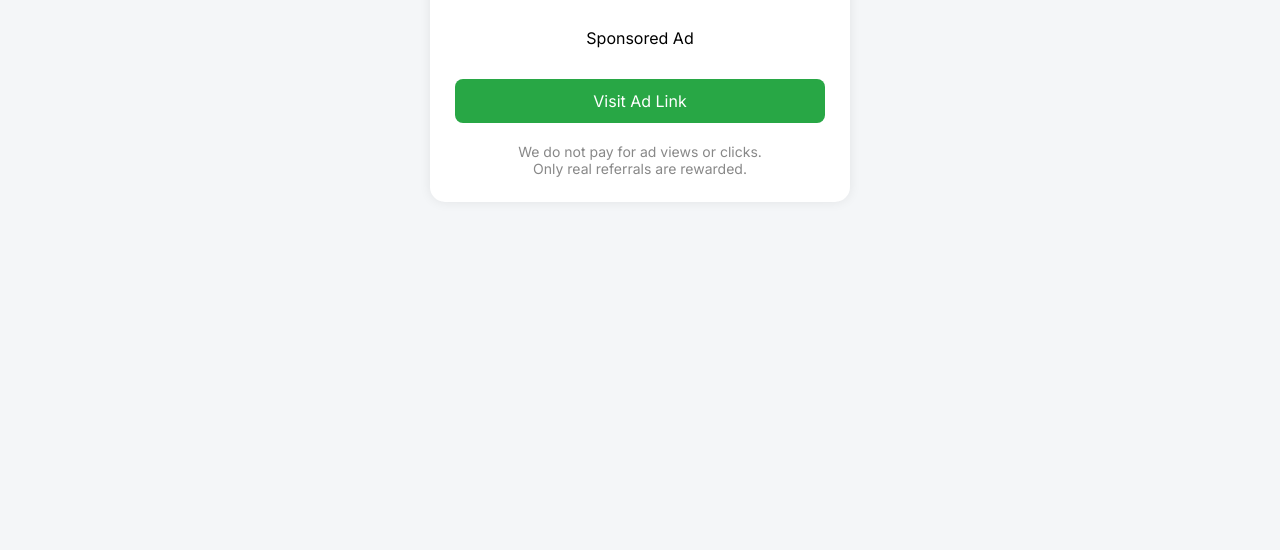
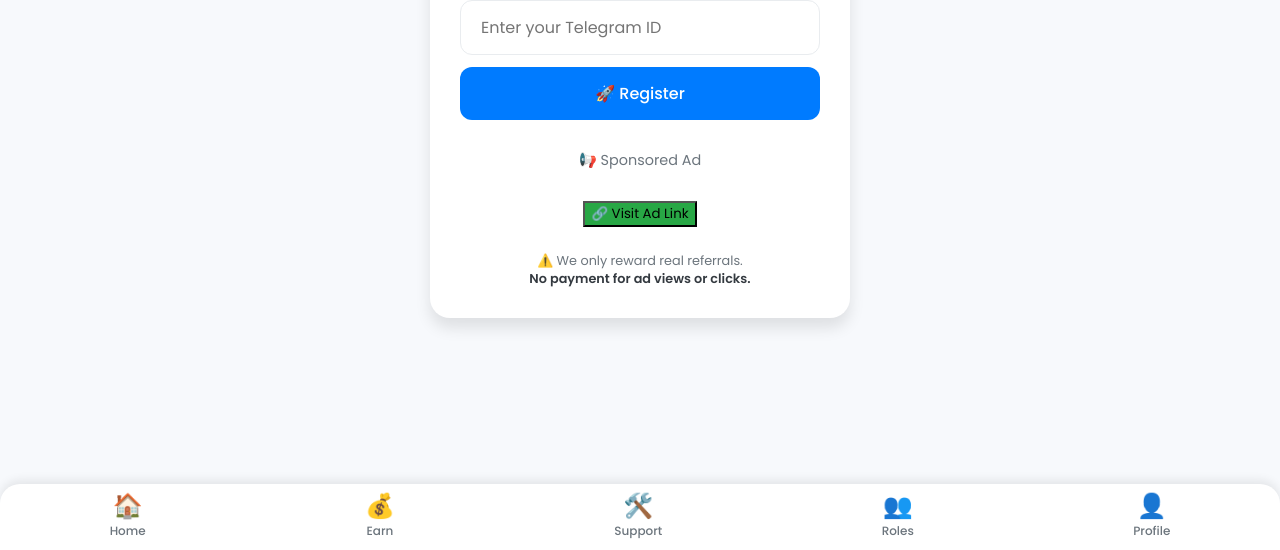
Before and after one commit to hridoyskill/Hridoy-Skill-, a plain HTML site: page index.html in a window 1280 px wide. Shown: the part 250-800 px from the top of the page. Drawn offline with Linux system fonts and the light colour scheme.

Commit message:
Add files via upload

```diff
--- a/index.html
+++ b/index.html
@@ -1,97 +1,204 @@
 <!DOCTYPE html>
 <html lang="en">
 <head>
-  <meta charset="UTF-8">
-  <title>SafeEarn - Referral Dashboard</title>
-  <meta name="viewport" content="width=device-width, initial-scale=1.0">
-  <link href="https://fonts.googleapis.com/css2?family=Inter&display=swap" rel="stylesheet">
+  <meta charset="UTF-8" />
+  <title>SafeEarn Dashboard</title>
+  <meta name="viewport" content="width=device-width, initial-scale=1.0" />
+  <link href="https://fonts.googleapis.com/css2?family=Poppins:wght@400;500;600&display=swap" rel="stylesheet">
   <style>
+    :root {
+      --primary-color: #007bff;
+      --primary-hover: #0056b3;
+      --secondary-color: #28a745;
+      --secondary-hover: #218838;
+      --background-light: #f7f9fc;
+      --card-bg: #ffffff;
+      --text-color-dark: #343a40;
+      --text-color-light: #6c757d;
+      --border-color: #e9ecef;
+      --shadow-sm: 0 4px 6px rgba(0, 0, 0, 0.05);
+      --shadow-md: 0 10px 15px rgba(0, 0, 0, 0.1);
+    }
     * {
       box-sizing: border-box;
-      font-family: 'Inter', sans-serif;
+      font-family: 'Poppins', sans-serif;
     }
     body {
-      background: #f4f6f8;
+      background: var(--background-light);
       margin: 0;
-      padding: 0;
+      padding: 0 0 80px; /* নিচের নেভিগেশন বারের জন্য প্যাডিং */
+      display: flex;
+      justify-content: center;
+      align-items: center;
+      min-height: 100vh;
+      color: var(--text-color-dark);
+      position: relative;
     }
-    .container {
+    .dashboard-card {
+      width: 100%;
       max-width: 420px;
-      margin: 40px auto;
-      background: #fff;
-      padding: 25px;
-      border-radius: 15px;
-      box-shadow: 0 0 12px rgba(0,0,0,0.08);
+      margin: 20px;
+      background: var(--card-bg);
+      padding: 30px;
+      border-radius: 20px;
+      box-shadow: var(--shadow-md);
+      transition: transform 0.3s ease-in-out;
     }
-    h2 {
+    .dashboard-card:hover {
+        transform: translateY(-5px);
+    }
+    .header {
       text-align: center;
-      color: #333;
-      margin-bottom: 20px;
+      margin-bottom: 25px;
     }
-    input, button {
+    .header h2 {
+      font-weight: 600;
+      color: var(--primary-color);
+      margin: 0;
+      font-size: 1.8rem;
+    }
+    .input-group {
+      margin-top: 15px;
+    }
+    .input-group input, .input-group button {
       width: 100%;
-      padding: 12px;
-      margin-top: 12px;
-      font-size: 16px;
-      border-radius: 8px;
-      border: 1px solid #ddd;
+      padding: 14px 20px;
+      font-size: 1rem;
+      border-radius: 12px;
+      border: 1px solid var(--border-color);
+      transition: border-color 0.3s ease;
     }
-    button {
-      background: #0066ff;
+    .input-group input:focus {
+      outline: none;
+      border-color: var(--primary-color);
+    }
+    .input-group button {
+      background: var(--primary-color);
       color: white;
       cursor: pointer;
       border: none;
-      transition: 0.3s;
+      font-weight: 500;
+      margin-top: 12px;
     }
-    button:hover {
-      background: #0052cc;
+    .input-group button:hover {
+      background: var(--primary-hover);
     }
-    .info {
-      margin-top: 20px;
-      padding: 15px;
-      border-radius: 10px;
-      background: #eaf4ff;
+    .user-info-section {
+      margin-top: 25px;
+      padding: 20px;
+      background: var(--background-light);
+      border-radius: 15px;
     }
-    .info p {
+    .user-info-section p {
+      display: flex;
+      justify-content: space-between;
       margin: 10px 0;
+      font-size: 0.95rem;
+      color: var(--text-color-dark);
     }
-    .ad-box {
+    .user-info-section p strong {
+      font-weight: 600;
+    }
+    #refLink {
+      margin-top: 5px;
+      padding: 12px 15px;
+    }
+    #copyRefBtn {
+      margin-top: 8px;
+    }
+    .ad-section {
       margin-top: 30px;
       text-align: center;
     }
-    .visit-btn {
-      background: #28a745;
+    .ad-section p {
+      color: var(--text-color-light);
+      font-size: 0.9rem;
+    }
+    .ad-visit-btn {
+      background: var(--secondary-color);
       margin-top: 15px;
+    }
+    .ad-visit-btn:hover {
+      background: var(--secondary-hover);
     }
     .footer {
       text-align: center;
-      font-size: 14px;
-      color: #888;
-      margin-top: 20px;
+      font-size: 0.8rem;
+      color: var(--text-color-light);
+      margin-top: 25px;
+    }
+    .footer strong {
+        color: var(--text-color-dark);
+    }
+    /* নতুন নেভিগেশন বারের স্টাইল */
+    .bottom-nav {
+      position: fixed;
+      bottom: 0;
+      left: 0;
+      width: 100%;
+      background: var(--card-bg);
+      box-shadow: 0 -4px 10px rgba(0, 0, 0, 0.08);
+      display: flex;
+      justify-content: space-around;
+      align-items: center;
+      padding: 10px 0;
+      z-index: 1000;
+      border-top-left-radius: 20px;
+      border-top-right-radius: 20px;
+    }
+    .nav-item {
+      display: flex;
+      flex-direction: column;
+      align-items: center;
+      text-decoration: none;
+      color: var(--text-color-light);
+      font-size: 0.75rem;
+      font-weight: 500;
+      transition: color 0.3s ease;
+    }
+    .nav-item:hover {
+      color: var(--primary-color);
+    }
+    .nav-item span:first-child {
+      font-size: 1.5rem;
+      line-height: 1;
+      margin-bottom: 4px;
     }
   </style>
 </head>
 <body>
 
-<div class="container">
-  <h2> Refer And Earn</h2>
-
-  <input type="text" id="userId" placeholder="Enter your Telegram ID">
-  <button onclick="register()"> Register</button>
-
-  <div class="info" id="userInfo" style="display:none;">
-    <p> <strong>User ID:</strong> <span id="uidText"></span></p>
-    <p> <strong>Your Referral Link:</strong></p>
-    <input type="text" id="refLink" readonly>
-    <button onclick="copyRef()"> Copy Referral Link</button>
-
-    <p> <strong>Referrals:</strong> <span id="refCount">0</span></p>
-    <p> <strong>Balance:</strong> $<span id="balance">0.00</span></p>
+<div class="dashboard-card">
+  <div class="header">
+    <h2>🔐 SafeEarn Dashboard</h2>
   </div>
 
-  <div class="ad-box">
-    <p> Sponsored Ad</p>
-    <!--  Adsterra Banner Ad Code -->
+  <div class="input-group">
+    <input type="text" id="userId" placeholder="Enter your Telegram ID">
+    <button onclick="register()">🚀 Register</button>
+  </div>
+
+  <div class="user-info-section" id="userInfo" style="display:none;">
+    <p>
+      <span>👤 <strong>User ID:</strong></span>
+      <span id="uidText"></span>
+    </p>
+    <p>
+      <span>👥 <strong>Referrals:</strong></span>
+      <span id="refCount">0</span>
+    </p>
+    <p>
+      <span>💰 <strong>Balance:</strong></span>
+      <span id="balance">$0.00</span>
+    </p>
+    <hr style="border: 0; border-top: 1px solid var(--border-color); margin: 15px 0;">
+    <p style="margin-bottom: 5px;">🔗 <strong>Your Referral Link:</strong></p>
+    <input type="text" id="refLink" readonly>
+    <button id="copyRefBtn" onclick="copyRef()">📋 Copy Referral Link</button>
+  </div>
+
+  <div class="ad-section">
+    <p>📢 Sponsored Ad</p>
     <script type="text/javascript">
       atOptions = {
         'key' : '5a63a3b0428f2dcb8caf06988673186f',
@@ -103,35 +210,94 @@
     </script>
     <script type="text/javascript" src="//www.highperformanceformat.com/5a63a3b0428f2dcb8caf06988673186f/invoke.js"></script>
 
-    <button class="visit-btn" onclick="visitAd()"> Visit Ad Link</button>
+    <button class="input-group ad-visit-btn" onclick="visitAd()">🔗 Visit Ad Link</button>
   </div>
 
   <div class="footer">
-     We do not pay for ad views or clicks.<br>
-    Only real referrals are rewarded.
+    ⚠️ We only reward real referrals. <br> <strong>No payment for ad views or clicks.</strong>
   </div>
 </div>
 
+<nav class="bottom-nav">
+    <a href="#" class="nav-item">
+        <span>🏠</span>
+        <span>Home</span>
+    </a>
+    <a href="#" class="nav-item">
+        <span>💰</span>
+        <span>Earn</span>
+    </a>
+    <a href="#" class="nav-item">
+        <span>🛠️</span>
+        <span>Support</span>
+    </a>
+    <a href="#" class="nav-item">
+        <span>👥</span>
+        <span>Roles</span>
+    </a>
+    <a href="#" class="nav-item">
+        <span>👤</span>
+        <span>Profile</span>
+    </a>
+</nav>
 <script>
-  function register() {
+  const backendURL = "https://yourdomain.com/api"; // আপনার সার্ভার অ্যাড্রেস
+
+  function getQueryParam(name) {
+    const url = new URL(window.location.href);
+    return url.searchParams.get(name);
+  }
+
+  async function register() {
     const userId = document.getElementById("userId").value.trim();
     if (!userId) {
       alert("Please enter your Telegram ID.");
       return;
     }
-    document.getElementById("userInfo").style.display = "block";
-    document.getElementById("uidText").innerText = userId;
-    document.getElementById("refLink").value = `https://hridoy-skill-seven.vercel.app/?ref=${userId}`;
-    // Demo static data
-    document.getElementById("refCount").innerText = "0";
-    document.getElementById("balance").innerText = "0.00";
+
+    const ref = getQueryParam("ref") || "";
+
+    try {
+        await fetch(`${backendURL}/register.php`, {
+            method: "POST",
+            headers: { "Content-Type": "application/json" },
+            body: JSON.stringify({ id: userId, ref: ref })
+        });
+        loadDashboard(userId);
+    } catch (error) {
+        console.error('Registration failed:', error);
+        alert('Failed to register. Please try again.');
+    }
+  }
+
+  async function loadDashboard(userId) {
+    try {
+        const res = await fetch(`${backendURL}/user.php?id=${userId}`);
+        const data = await res.json();
+
+        document.getElementById("userInfo").style.display = "block";
+        document.getElementById("uidText").innerText = userId;
+        document.getElementById("refLink").value = `https://yourdomain.com/?ref=${userId}`;
+        document.getElementById("refCount").innerText = data.referrals;
+        document.getElementById("balance").innerText = parseFloat(data.balance).toFixed(2);
+    } catch (error) {
+        console.error('Failed to load dashboard data:', error);
+        alert('Failed to load dashboard. Please try again.');
+    }
   }
 
   function copyRef() {
     const refLink = document.getElementById("refLink");
     refLink.select();
-    document.execCommand("copy");
-    alert(" Referral link copied!");
+    refLink.setSelectionRange(0, 99999);
+    try {
+      navigator.clipboard.writeText(refLink.value);
+      alert("✅ Referral link copied!");
+    } catch (err) {
+      console.error('Fallback: Unable to copy link', err);
+      document.execCommand("copy"); // Fallback for older browsers
+      alert("✅ Referral link copied!");
+    }
   }
 
   function visitAd() {
```
